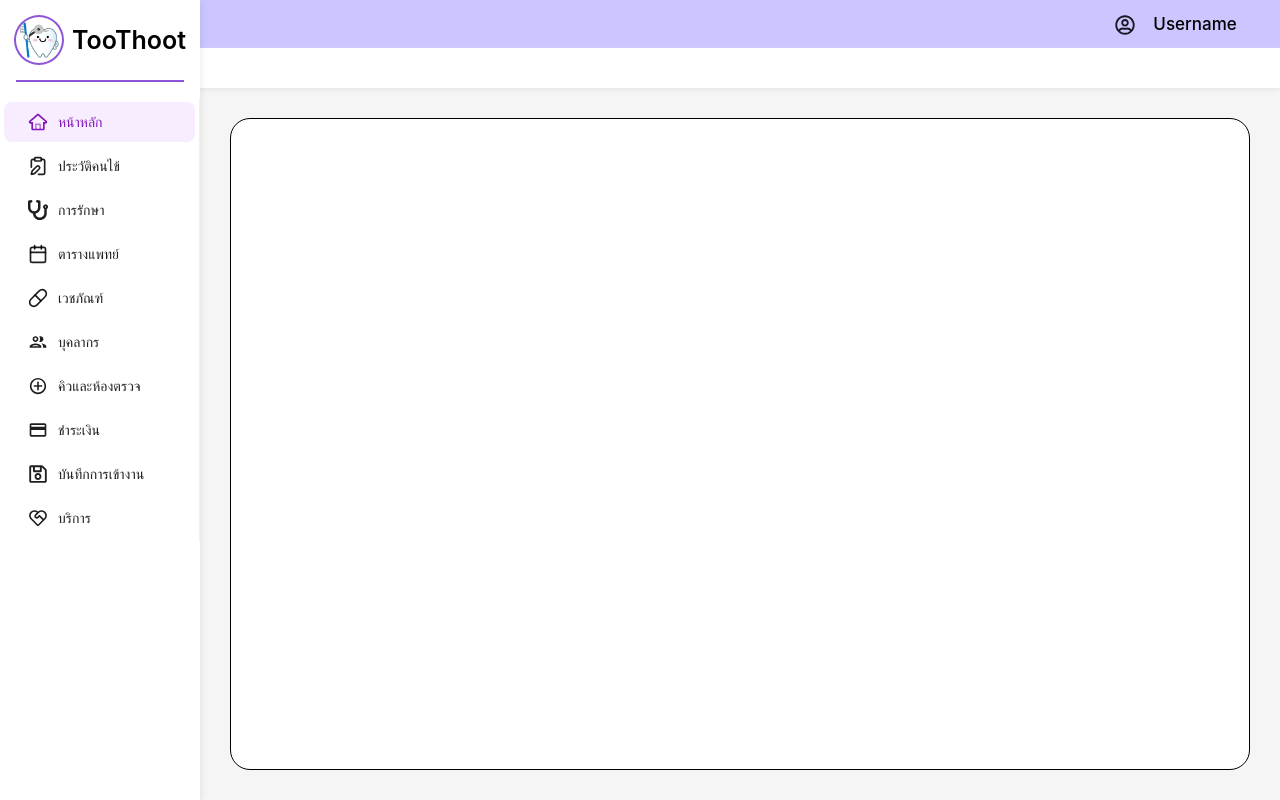
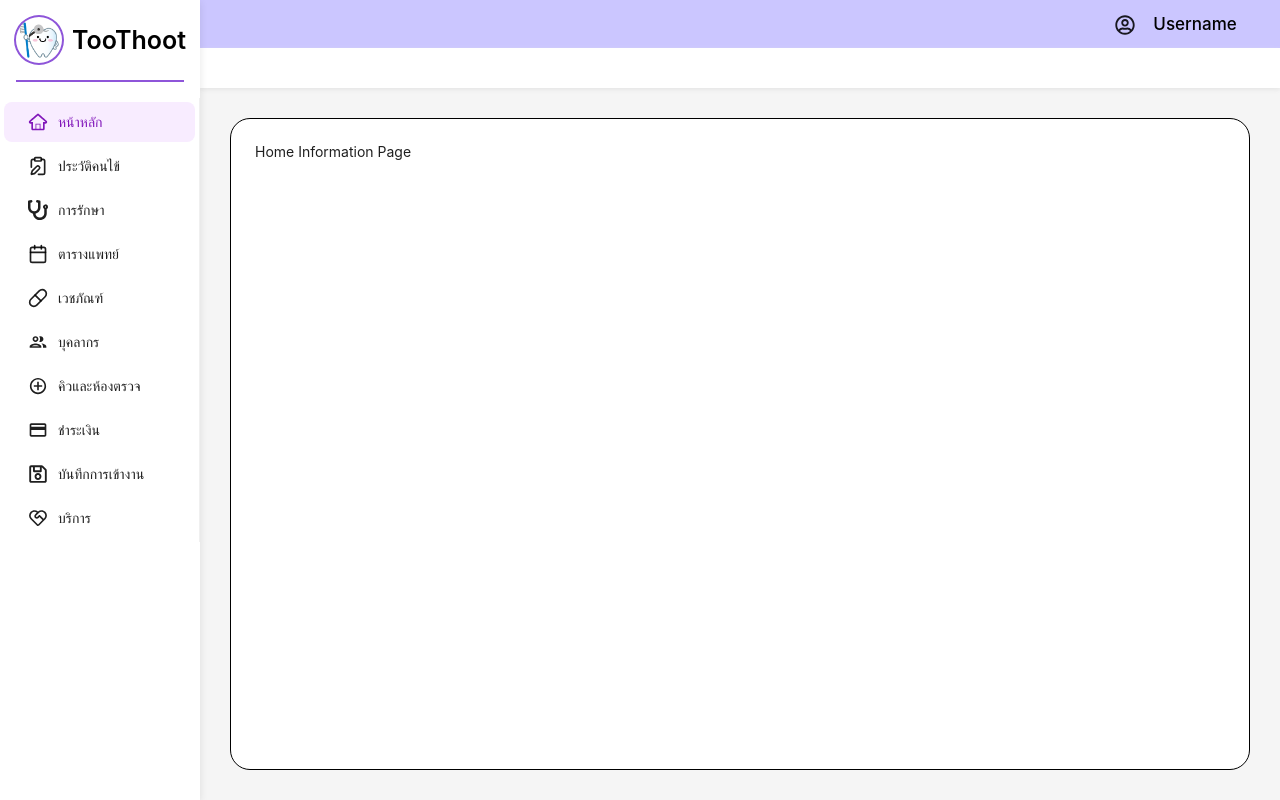
Before and after one commit to gimmick72/SA-Project, a React (Vite) app in the folder frontend/: page / in a window 1280 px wide. Built offline with nearby package versions, Linux system fonts and the light colour scheme.

Commit message:
แก้นิดหน่อย

```diff
--- a/frontend/src/AppRoutes.tsx
+++ b/frontend/src/AppRoutes.tsx
@@ -15,7 +15,7 @@ import ServiceInfoPage from "./pages/service_info/index"
 const AppRoutes = () => {
   return (
     <Routes>
-      <Route path="/home" element={<HomeInfoPage />} />
+      <Route path="/" element={<HomeInfoPage />} />
       <Route path="/patient" element={<PatientInfoPage />} />
       <Route path="/treatment" element={<TreatmentInfoPage />} />
       <Route path="/schedule" element={<ScheduleInfoPage />} />
--- a/frontend/src/components/menuItems.tsx
+++ b/frontend/src/components/menuItems.tsx
@@ -7,7 +7,7 @@ import { FaRegSave } from "react-icons/fa";
 import { IoMdAddCircleOutline } from "react-icons/io";
 
 export const menuItems = [
-  { key: "1", icon: TiHomeOutline, label: "หน้าหลัก", path: "/home" },
+  { key: "1", icon: TiHomeOutline, label: "หน้าหลัก", path: "/" },
   { key: "2", icon: LuClipboardPen, label: "ประวัติคนไข้", path: "/patient" },
   { key: "3", icon: FaStethoscope, label: "การรักษา", path: "/treatment" },
   { key: "4", icon: LuCalendar, label: "ตารางแพทย์", path: "/schedule" },
```
